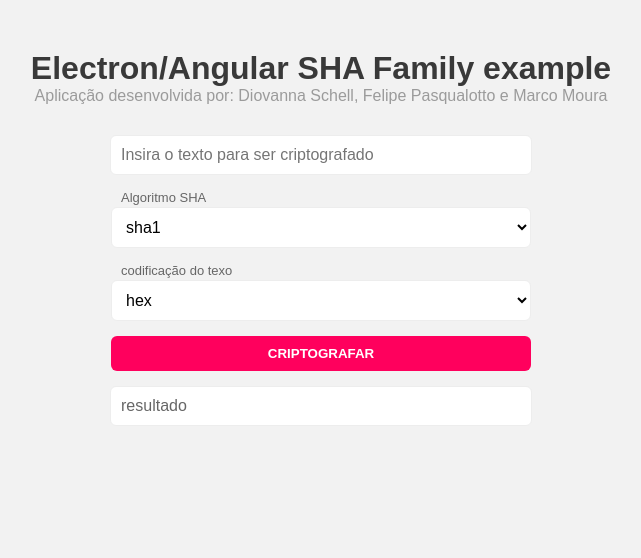
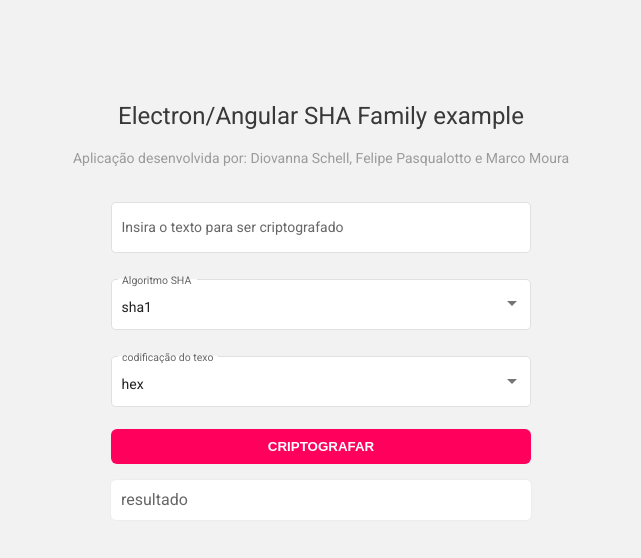
Before and after one commit to TheVoid-0/Electron-Angular-ShaFamily, an Angular app: page / in a window 1280 px wide. Shown: the top 558 px of the page, without its empty margins (319-960 px from the left). Built offline with nearby package versions, Linux system fonts and the light colour scheme.

Commit message:
Add better styling

```diff
--- a/angular.json
+++ b/angular.json
@@ -27,6 +27,7 @@
               "src/assets"
             ],
             "styles": [
+              "./node_modules/@angular/material/prebuilt-themes/indigo-pink.css",
               "src/styles.scss"
             ],
             "scripts": []
@@ -94,6 +95,7 @@
               "src/assets"
             ],
             "styles": [
+              "./node_modules/@angular/material/prebuilt-themes/indigo-pink.css",
               "src/styles.scss"
             ],
             "scripts": []
--- a/package.json
+++ b/package.json
@@ -27,10 +27,12 @@
   "private": true,
   "dependencies": {
     "@angular/animations": "~12.2.0",
+    "@angular/cdk": "~12.2.6",
     "@angular/common": "~12.2.0",
     "@angular/compiler": "~12.2.0",
     "@angular/core": "~12.2.0",
     "@angular/forms": "~12.2.0",
+    "@angular/material": "~12.2.6",
     "@angular/platform-browser": "~12.2.0",
     "@angular/platform-browser-dynamic": "~12.2.0",
     "@angular/router": "~12.2.0",
--- a/src/app/app.component.html
+++ b/src/app/app.component.html
@@ -4,23 +4,31 @@
   <span>Aplicação desenvolvida por: Diovanna Schell, Felipe Pasqualotto e Marco Moura</span>
 
   <div class="hash-select-wrapper">
-    <input [(ngModel)]="text" #ctrl="ngModel" placeholder="Insira o texto para ser criptografado">
+    <!-- <input [(ngModel)]="text" #ctrl="ngModel" placeholder="Insira o texto para ser criptografado"> -->
+    <mat-form-field appearance="outline" class="hash-form">
+      <mat-label>Insira o texto para ser criptografado</mat-label>
+      <input matInput [(ngModel)]="text" #ctrl="ngModel">
+    </mat-form-field>
 
-    <label for="select">Algoritmo SHA</label>
-    <select [(ngModel)]="algorithmSelect" [value]="hashAlgorithms[0]">
-      <option *ngFor="let algorithm of hashAlgorithms" [value]="algorithm">
-        {{algorithm}}
-      </option>
-    </select>
+    <mat-form-field appearance="outline" class="hash-form">
+      <mat-label>Algoritmo SHA</mat-label>
+      <mat-select [(ngModel)]="algorithmSelect" [value]="hashAlgorithms[0]">
+        <mat-option *ngFor="let algorithm of hashAlgorithms" [value]="algorithm">
+          {{algorithm}}
+        </mat-option>
+      </mat-select>
+    </mat-form-field>
 
-    <label for="select">codificação do texo</label>
-    <select [(ngModel)]="encodingSelect">
-      <option *ngFor="let encoding of encodings" [value]="encoding">
-        {{encoding}}
-      </option>
-    </select>
+    <mat-form-field appearance="outline" class="hash-form">
+      <mat-label>codificação do texo</mat-label>
+      <mat-select [(ngModel)]="encodingSelect" [value]="encodings[0]">
+        <mat-option *ngFor="let encoding of encodings" [value]="encoding">
+          {{encoding}}
+        </mat-option>
+      </mat-select>
+    </mat-form-field>
 
-    <button (click)="criptografar()">CRIPTOGRAFAR</button>
+    <button matRipple (click)="criptografar()">CRIPTOGRAFAR</button>
 
     <div id="resultado" placeholder="resultado" [ngStyle]="{color: hash? null : '#666' }">
       {{hash ? hash : 'resultado'}}
--- a/src/app/app.component.scss
+++ b/src/app/app.component.scss
@@ -1,6 +1,6 @@
 .content {
-  width: 100vw;
-  height: 100vh;
+  // width: 100vw;
+  // height: 100vh;
   color: #393939;
   text-align: center;
   padding: 50px;
@@ -12,24 +12,6 @@
 
   span {
     color: #9b9b9b;
-  }
-}
-.progress-wrapper {
-  position: relative;
-  margin: 20px auto;
-  font-size: 20px;
-
-  .text {
-    position: absolute;
-    color: #9b9b9b;
-    font-weight: 100;
-    line-height: 1;
-
-    top: 50%;
-    bottom: auto;
-    left: 50%;
-    transform: translateY(-50%) translateX(-50%);
-    font-size: 26px;
   }
 }
 
@@ -54,8 +36,6 @@
   justify-content: center;
 }
 
-input,
-select,
 #resultado {
   display: block;
   background-color: #fff;
@@ -81,9 +61,34 @@ label {
   color: #666;
   margin-bottom: 2px !important;
 }
-select {
+
+.hash-form {
   width: 420px;
 }
+
+// mat-select com appearence outline
+::ng-deep .mat-form-field-appearance-outline .mat-form-field-outline {
+  background-color: white;
+  border-radius: 5px;
+}
+
+// ::ng-deep .mat-form-field {
+//   .mat-input-element {
+//     color: slategray;
+//   }
+//   .mat-form-field-label {
+//     color: slategray;
+//   }
+//   .mat-form-field-underline {
+//     background-color: slategray;
+//   }
+//   .mat-form-field-ripple {
+//     background-color: slategray;
+//   }
+//   .mat-form-field-required-marker {
+//     color: slategray;
+//   }
+// }
 
 button {
   margin-bottom: 15px !important;
--- a/src/app/app.component.ts
+++ b/src/app/app.component.ts
@@ -1,6 +1,7 @@
-import { Component, OnDestroy, OnInit, ChangeDetectorRef } from '@angular/core';
+import { Component, OnDestroy, OnInit, ChangeDetectorRef, NgZone } from '@angular/core';
 import { IpcService } from './services/ipc.service';
 import { HASH_ALGORITHMS, ENCODINGS } from './../../@common/hash-algorithms'
+import { MatSnackBar } from '@angular/material/snack-bar';
 @Component({
   selector: 'app-root',
   templateUrl: './app.component.html',
@@ -16,9 +17,8 @@ export class AppComponent implements OnDestroy {
   public hash: string = ''
   public isElectronReady: boolean = false;
 
-  constructor(private _ipcService: IpcService, private changeDetectorRef: ChangeDetectorRef) {
+  constructor(private _ipcService: IpcService, private changeDetectorRef: ChangeDetectorRef, private _snackBar: MatSnackBar, private ngZone: NgZone) {
     console.log('constructor code')
-
     this._ipcService.initializePageListener('hash-page').subscribe((response) => {
       //  Electron listeners foram inicializados e estão prontos para receber mensagens
       console.log('electronReady code');
@@ -42,6 +42,9 @@ export class AppComponent implements OnDestroy {
         this.changeDetectorRef.detectChanges()
       }, (error: any) => {
         console.log(error);
+        this.ngZone.run(() => {
+          this._snackBar.open(error, 'fechar', { duration: 3000 });
+        })
       });
   }
 }
--- a/src/index.html
+++ b/src/index.html
@@ -6,8 +6,11 @@
   <base href="./">
   <meta name="viewport" content="width=device-width, initial-scale=1">
   <link rel="icon" type="image/x-icon" href="favicon.ico">
+  <link rel="preconnect" href="https://fonts.gstatic.com">
+  <link href="https://fonts.googleapis.com/css2?family=Roboto:wght@300;400;500&display=swap" rel="stylesheet">
+  <link href="https://fonts.googleapis.com/icon?family=Material+Icons" rel="stylesheet">
 </head>
-<body>
+<body class="mat-typography">
   <app-root></app-root>
 </body>
 </html>
--- a/src/styles.scss
+++ b/src/styles.scss
@@ -1,15 +1,39 @@
 /* You can add global styles to this file, and also import other style files */
-html, body, * {
-    margin: 0!important;
-    padding: 0!important;
+html,
+body {
+    margin: 0 !important;
+    padding: 0 !important;
     background-color: #f2f2f2;
-    font-family: 'Arial', 'Sans-serif';
+    font-family: Roboto, "Helvetica Neue", sans-serif;
 }
 
 body {
     margin: 0;
-    height: calc(100vh - 100px);
-    width: calc(100vw - 100px);
+    // height: calc(100vh - 100px);
+    height: 100%;
+    // width: calc(100vw - 100px);
+    width: 100%;
     background-color: #f2f2f2;
-    font-family: 'Arial', 'Sans-serif';
+    font-family: "Arial", "Sans-serif";
 }
+
+/* custom scrollbar */
+::-webkit-scrollbar {
+    width: 20px;
+}
+
+::-webkit-scrollbar-track {
+    background-color: transparent;
+}
+
+::-webkit-scrollbar-thumb {
+    background-color: #a5a9aa;
+    border-radius: 20px;
+    border: 6px solid transparent;
+    background-clip: content-box;
+}
+
+::-webkit-scrollbar-thumb:hover {
+    background-color: #b9426e;
+
+}
```
Also changed, not shown: src/app/app.module.ts (+10 -0 lines), 1 other file (tests, documents, lock files or other folders).
